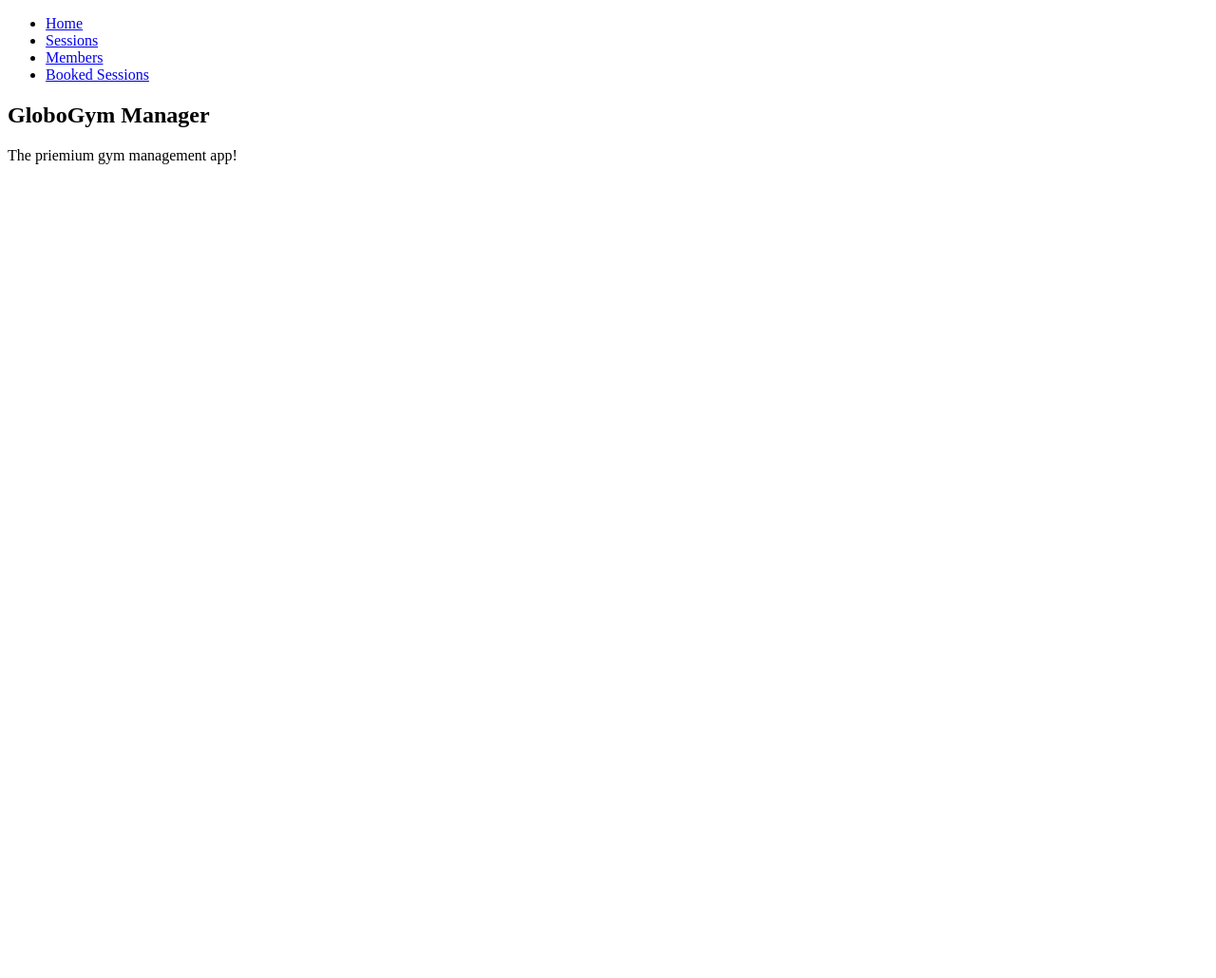
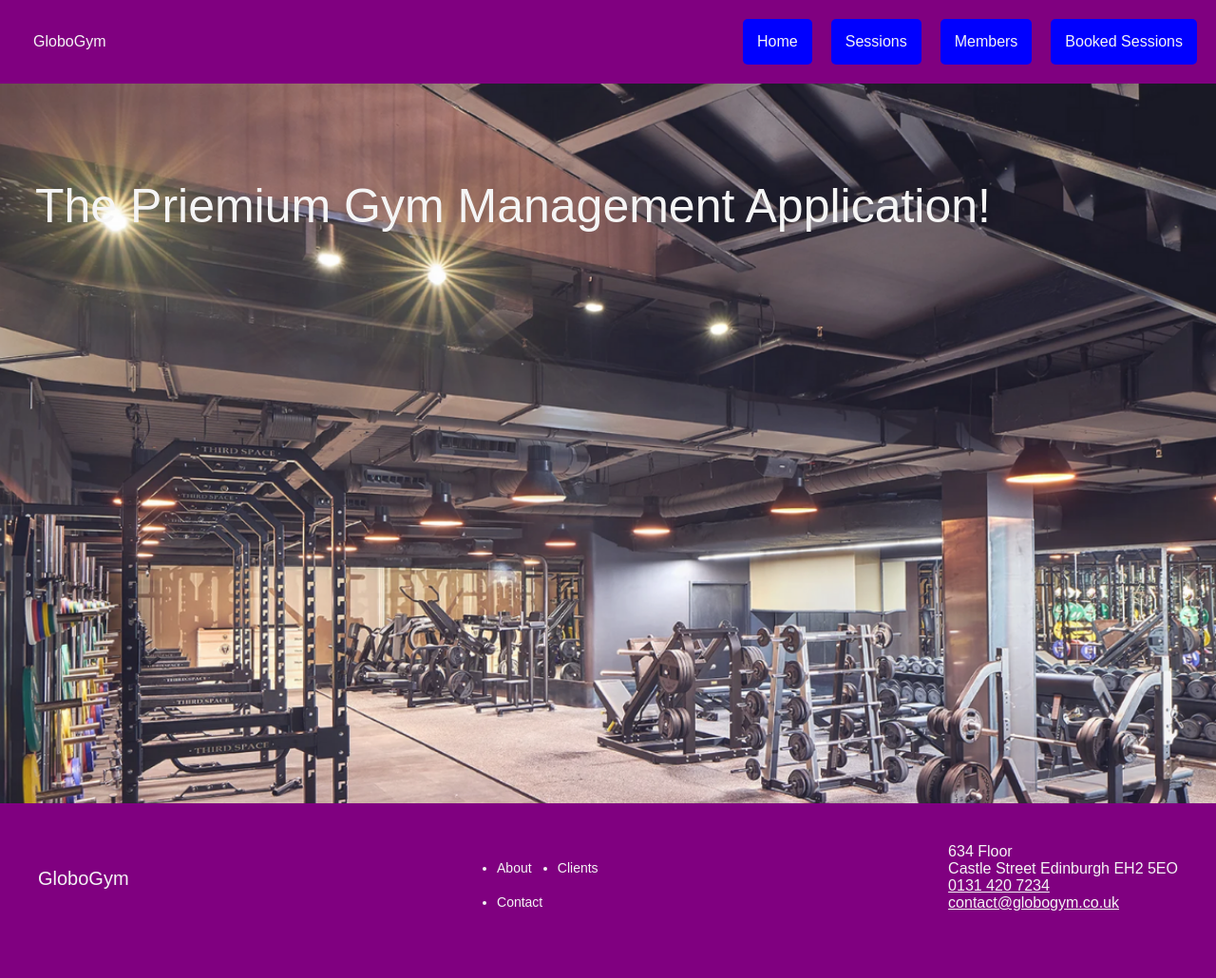
Before and after one commit to zyusaf/CodeClan_gym_management_solo_project, a Flask app: page / in a window 1280 px wide. Shown: the whole page at 95% size. Before the commit the page ends 173 px from the top, so only its background shows below. Run offline with Flask 2, Linux system fonts and the light colour scheme.

Commit message:
Started working on styling for pages added a static package for css modules and begun styling

```diff
--- /dev/null
+++ b/static/css/footer.css
@@ -0,0 +1,63 @@
+.footer li a {
+    text-decoration: none;
+    list-style: unset;
+}
+
+.footer {
+    color: whitesmoke;
+    background: purple;
+    position: relative;
+    padding: 20px;
+    margin: 0px;
+}
+
+.footer-widget {
+    padding: 20px;
+    position: relative;
+    top: -14px;
+    justify-content: space-evenly;
+}
+
+.footer-widget li {
+    width: 50%;
+    float: left;
+}
+
+.footer-title {
+    padding: 20px;
+    font-size: 20px;
+    font-weight: 400;
+    color: whitesmoke;
+    text-transform: capitalize;
+    margin-bottom: 45px;
+    font-family: ;
+}
+
+.footer-widget p {
+    color: whitesmoke;
+}
+
+
+p.footer-text {
+    font-size: 16px;
+    color: whitesmoke;
+    margin-bottom: 23px;
+    font-weight: 400;
+    line-height: 26px;
+}
+
+.footer-widget ul li {
+    color: whitesmoke;
+    font-size: 14px;
+    line-height: 36px;
+}
+
+.footer-widget ul li a {
+    color: whitesmoke;
+    font-weight: 400;
+    list-style: unset;
+}
+
+.footer-widget a {
+    color: whitesmoke;
+}
--- /dev/null
+++ b/static/css/sessions.css
@@ -0,0 +1,6 @@
+
+
+.session {
+    display: flex;
+    justify-content: space-around;
+}
--- /dev/null
+++ b/static/css/style.css
@@ -0,0 +1,72 @@
+body {
+    font-family: Arial, Helvetica, sans-serif;
+    margin: 0px;
+}
+
+.container {
+    display: flex;
+    justify-content: space-between;
+    align-items: center;
+}
+
+.row {
+    gap: 1fr;
+    grid-auto-flow: row;
+    grid-template-columns: 30% 30% 30%;
+}
+
+header {
+    margin-top: 0px;
+}
+
+.top-nav-bar {
+    display: flex;
+    margin: 0;
+    padding: 10px;
+    background-color: purple;
+    color: whitesmoke;
+}
+
+.top-nav-bar li:first-child {
+    margin-right: auto;
+}
+
+.top-nav-bar li {
+    list-style: none;
+}
+
+.top-nav-bar a {
+    margin: 10px;
+    border-radius: 5px;
+    background: blue;
+    color: whitesmoke;
+    display: block;
+    padding: 15px;
+    text-decoration: none;
+}
+
+.top-nav-bar .logo {
+    background: purple;
+}
+
+.home-page-text {
+    margin: 0;
+    font-size: 50px;
+    text-align: center;
+    color: whitesmoke;
+    padding: 100px 200px 600px 0;
+}
+
+.main-background-img {
+    background-image: url(../img/third-space-luxury-gym.png);
+    opacity: 0.9;
+    max-width: 100%;
+    background-size: cover;
+    background-repeat: no-repeat;
+    margin: -8;
+}
+
+.main-section {
+    display: flex;
+    flex-wrap: wrap;
+}
--- a/templates/base.html
+++ b/templates/base.html
@@ -4,12 +4,18 @@
     <meta charset="UTF-8">
     <meta http-equiv="X-UA-Compatible" content="IE=edge">
     <meta name="viewport" content="width=device-width, initial-scale=1.0">
+    <link rel="stylesheet" href="{{ url_for('static', filename='css/style.css') }}">
+    <link rel="stylesheet" href="{{ url_for('static', filename='css/footer.css') }}">
+    <link rel="stylesheet" href="{{ url_for('static', filename='css/sessions.css') }}">
     <title>GloboGym Manager</title>
 </head>
 <body>
     <header>
         <nav>
-            <ul>
+            <ul class="top-nav-bar">
+                <li>
+                    <a href="#" class="logo">GloboGym</a>
+                </li>
                 <li>
                     <a href="/">Home</a>
                 </li>
@@ -25,12 +31,33 @@
             </ul>
         </nav>
     </header>
-    <section>
+    <section class="main-background-img">
+        <section>
         {% block content %}
 
         {% endblock %}
+        </section>
     </section>
-    <footer></footer>
+    <footer class="footer">
+        <div class="container row footer-area">
+            <h3 class="footer-title">
+                GloboGym
+            </h3>
+            <div class="footer-widget">
+                <ul>
+                    <li><a href="#">About</a></li>
+                    <li><a href="#">Clients</a></li>
+                    <li><a href="#">Contact</a></li>
+                </ul>
+            </div>
+            <div class="footer-widget">
+                <p>634 Floor <br> Castle Street Edinburgh EH2 5EO <br>
+                    <a href="#">0131 420 7234</a> <br>
+                    <a href="#">contact@globogym.co.uk</a>
+                </p>
+            </div>
+        </div>
+    </footer>
 
 </body>
 </html>
--- a/templates/index.html
+++ b/templates/index.html
@@ -1,7 +1,7 @@
 {% extends 'base.html'%}
 
 {% block content %}
-<h1>GloboGym Manager</h1>
 
-<p>The priemium gym management app!</p>
+<p class="home-page-text">The Priemium Gym Management Application!</p>
+
 {% endblock %}
--- a/templates/sessions/index.html
+++ b/templates/sessions/index.html
@@ -1,14 +1,14 @@
 {% extends "base.html" %}
 {% block content %}
 
-<h2>Sessions</h2>
+<h2 class="sessions-title">Sessions</h2>
 
 <a href="sessions/new">New Session</a>
 
 {% for session in sessions %}
 
-<section>
-    <p> <a href="/sessions/{{ session.id }}">{{ session.description }}</a> Duration: {{session.duration}}</p>
+<section class="session">
+    <p> <a href="/sessions/{{ session.id }}">{{ session.description }}</a> Duration: {{session.duration}} minutes</p> <br>
     <button><a href="/sessions/{{ session.id }}/edit">Edit</a></button>
     <form action="/sessions/{{ session.id }}/delete" method="POST">
     <input type="submit" value="Delete" id="delete_button"></form>
```
Also changed, not shown: static/img/third-space-luxury-gym.png (added).
